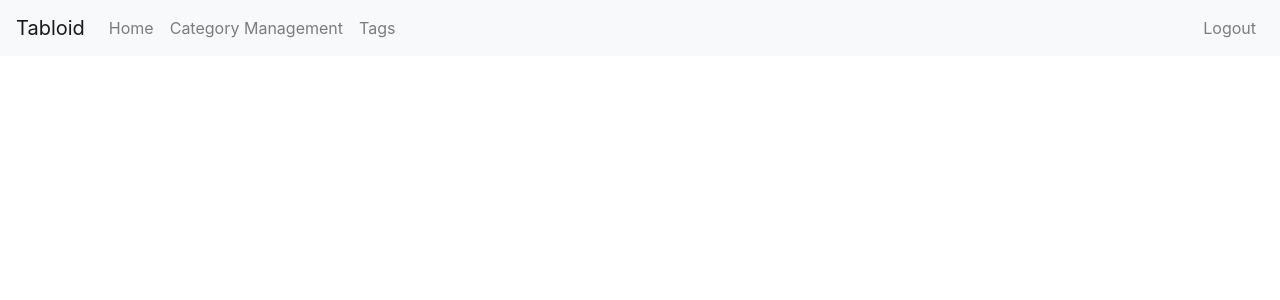
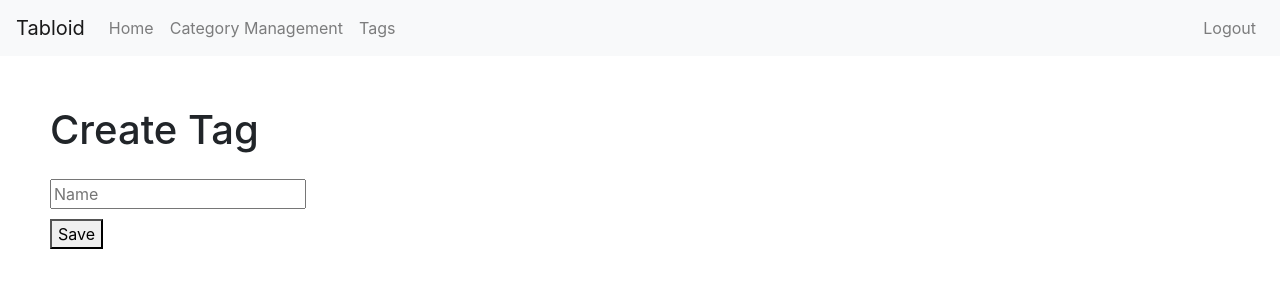
Before and after one commit to NewForce-Cohort-6/tabloidfullstack-mac-cheese, a React (Create React App) app in the folder Tabloid/client/: page /createTag in a window 1280 px wide. Shown: the top 300 px of the page. Built offline with nearby package versions, Linux system fonts and the light colour scheme; sample sign-in values are in the browser's storage.

Commit message:
Front end for create tag complete

```diff
--- a/Tabloid/client/src/components/ApplicationViews.js
+++ b/Tabloid/client/src/components/ApplicationViews.js
@@ -4,6 +4,7 @@ import CategoryDelete from "./categories/CategoryDelete";
 import CategoryForm from "./categories/CategoryForm";
 import CategoryList from "./categories/CategoryList";
 import Hello from "./Hello";
+import TagForm from "./Tags/TagForm";
 import TagList from "./Tags/TagList";
 
 export default function ApplicationViews() {
@@ -15,6 +16,7 @@ export default function ApplicationViews() {
         <Route path="/createCategory" element={<CategoryForm />} />
         <Route path="/deleteCategory/:id" element={<CategoryDelete />} />
         <Route path="/tags" element={<TagList />} />
+        <Route path="/createTag" element= { <TagForm />} />
       </Routes>
    );
 
--- /dev/null
+++ b/Tabloid/client/src/components/Tags/TagForm.js
@@ -0,0 +1,42 @@
+import React, { useState } from "react";
+import { useNavigate } from "react-router-dom"
+import { addTag } from "./TagManagement";
+
+
+
+const TagForm =() => {
+    const [name, setName] =useState({
+        name: ""
+    })
+    const navigate = useNavigate();
+
+    const saveTag = () => {
+        const newTag = {
+            name: name
+        }
+        addTag(newTag).then((p) => {
+            navigate("/tags");
+        })
+    }
+    return (
+        <div style={{margin: '50px'}}>
+        <h1 style={{marginBottom: '25px'}}>Create Tag</h1>
+
+        <fieldset>
+            <input
+             style={{marginBottom: '10px'}}
+              type="text"
+              placeholder="Name"
+              onChange={(event) => {
+                setName(event.target.value);
+              }}
+            />
+          </fieldset>
+
+          <button onClick={saveTag}>Save</button>
+
+        </div>)
+
+
+}
+export default TagForm;
--- a/Tabloid/client/src/components/Tags/TagList.js
+++ b/Tabloid/client/src/components/Tags/TagList.js
@@ -1,10 +1,12 @@
 import React, {useState, useEffect} from "react";
 import { getAllTags } from "./TagManagement";
 import Tag from "./Tag";
+import { useNavigate } from "react-router-dom";
 
 
 const TagList = () => {
     const [tags, setTags] = useState([])
+    const navigate = useNavigate();
 
     const getTags = () => {
         getAllTags().then(all => setTags(all))
@@ -20,7 +22,12 @@ return (
     <>
 
     <div className="container">
-      <div className="row justify-content-center">
+      <div className="row justify-content-center" style={{display: 'flex', flexDirection: 'column'}}>
+      <h4 style={{marginTop: '20px', marginBottom: '15px'}}>Categories</h4>
+          <button onClick={(e) => {
+            navigate('/createTag')
+          }} style={{width: '120px', marginBottom: '25px'}}
+          >New Tag</button>
         <div className="cards-column">
           {tags.map((tag) => (
             <Tag key={tag.id} tag={tag} />
--- a/Tabloid/client/src/components/Tags/TagManagement.js
+++ b/Tabloid/client/src/components/Tags/TagManagement.js
@@ -2,3 +2,12 @@ export const getAllTags = () => {
     return fetch(`https://localhost:5001/api/Tag`)
     .then((res)=> res.json())
 };
+export const addTag = (tag) => {
+    return fetch(`https://localhost:5001/api/Tag`, {
+        method: "POST",
+        headers: {
+          "Content-Type": "application/json",
+        },
+        body: JSON.stringify(tag),
+      })
+}
```
